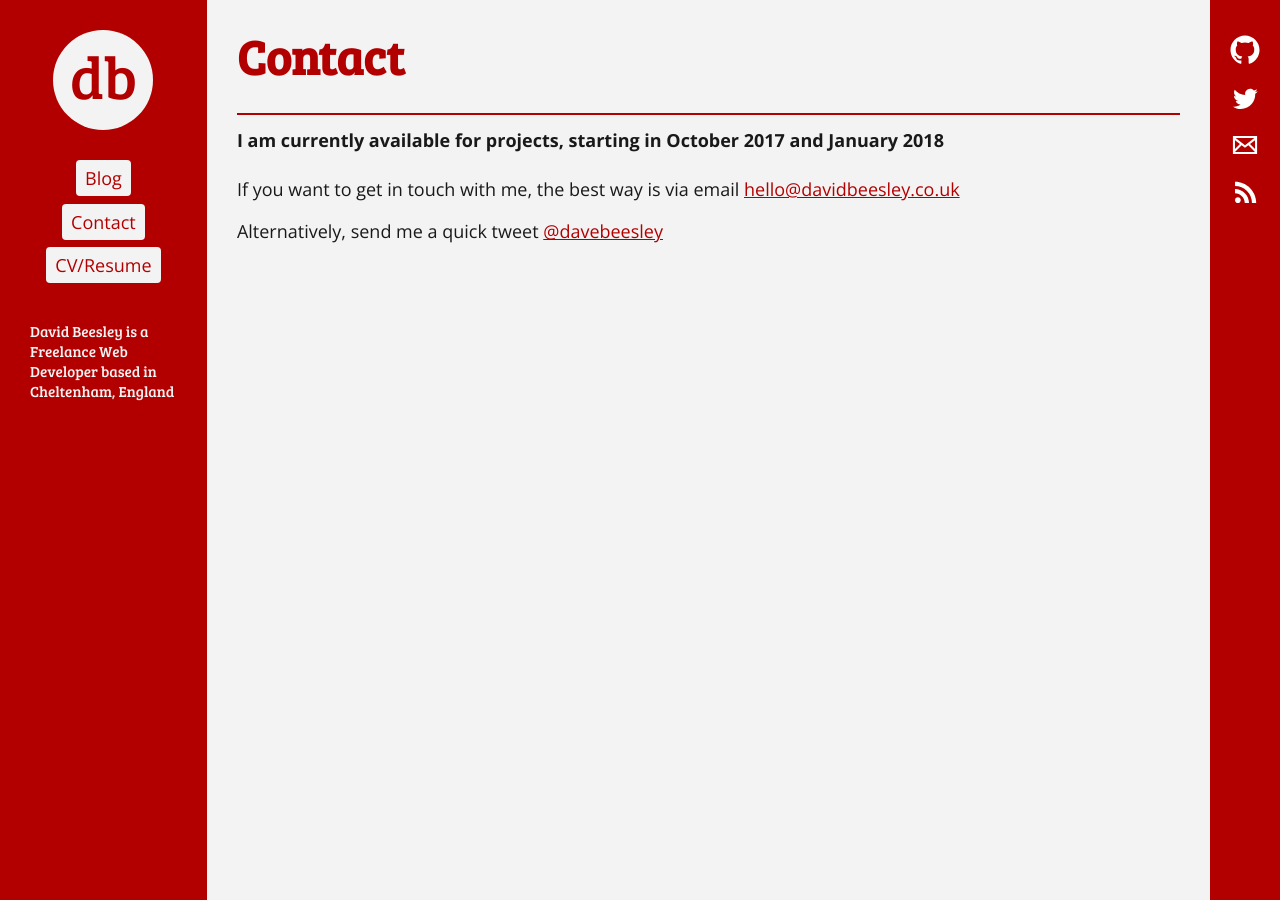
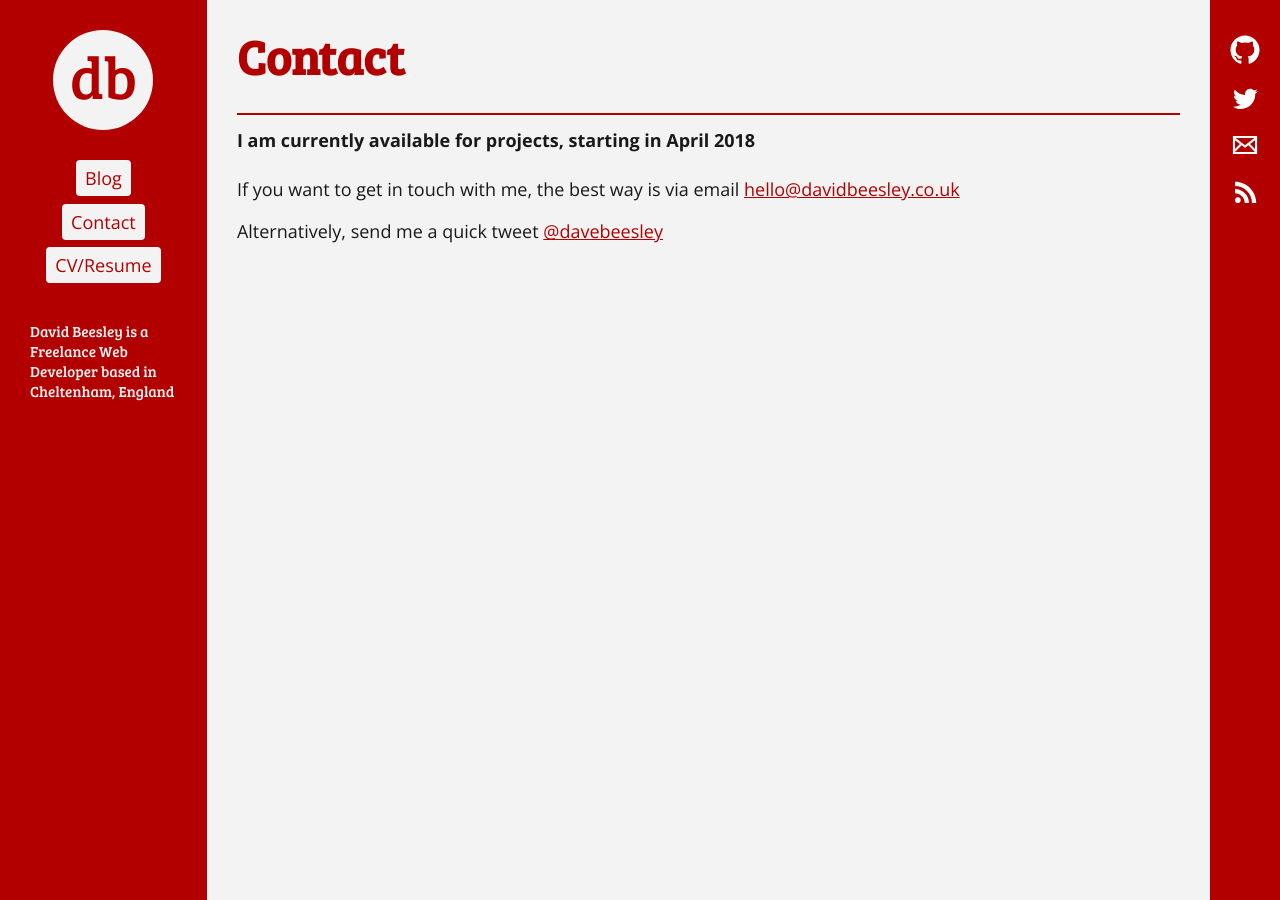
Before and after one commit to davebeesley/davebeesley.github.io, a Jekyll site: the page built from contact/index.html, in a window 1280 px wide. Built offline with Jekyll 4.4.1, drawn with Linux system fonts in a browser that asks for light colours; comment, search, counter and statistics services are not loaded.

Commit message:
Update Availability

```diff
--- a/contact/index.html
+++ b/contact/index.html
@@ -5,6 +5,6 @@ permalink: /contact/
 weight: 3
 ---
 
-<p><strong>I am currently available for projects, starting in October 2017 and January 2018</strong></p>
+<p><strong>I am currently available for projects, starting in April 2018</strong></p>
 <p>If you want to get in touch with me, the best way is via email <a href="mailto:hello@davidbeesley.co.uk">hello@davidbeesley.co.uk</a></p>
 <p>Alternatively, send me a quick tweet <a href="https://www.twitter.com/davebeesley">@davebeesley</a></p>
```
